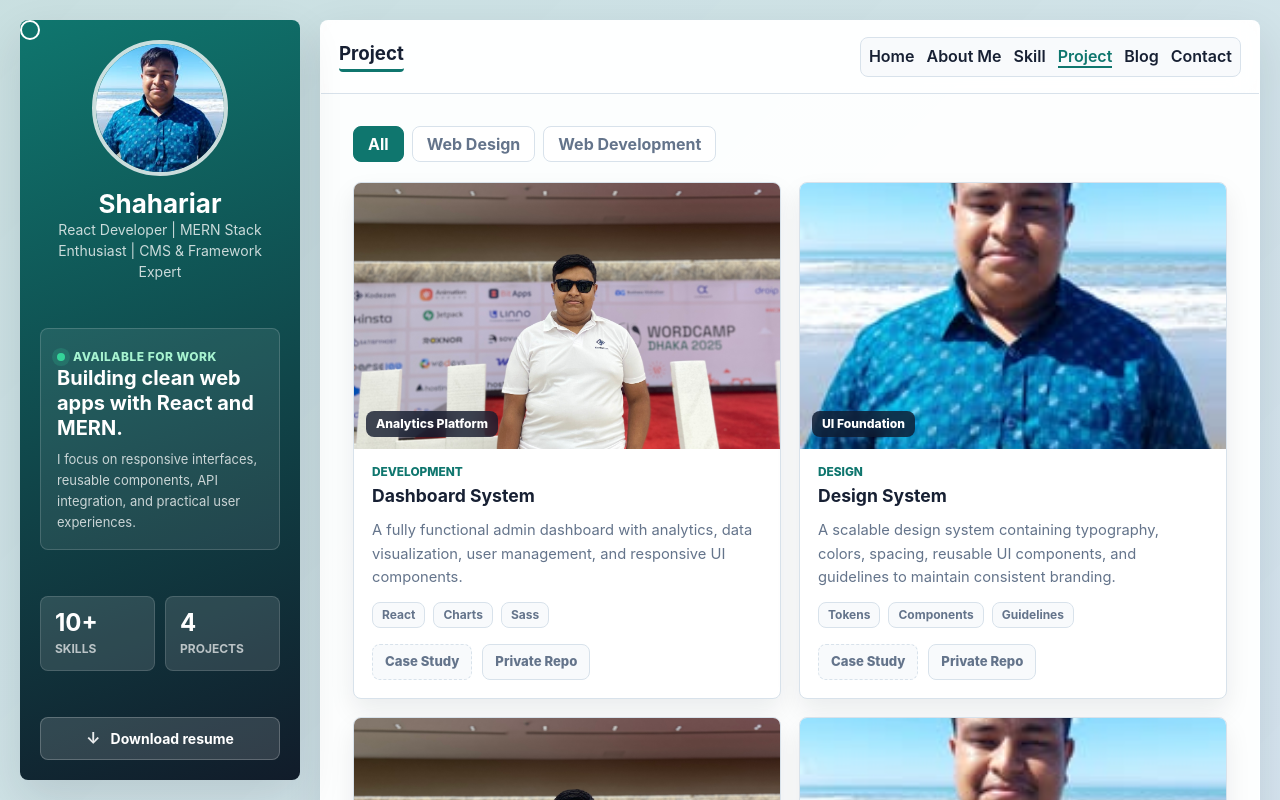
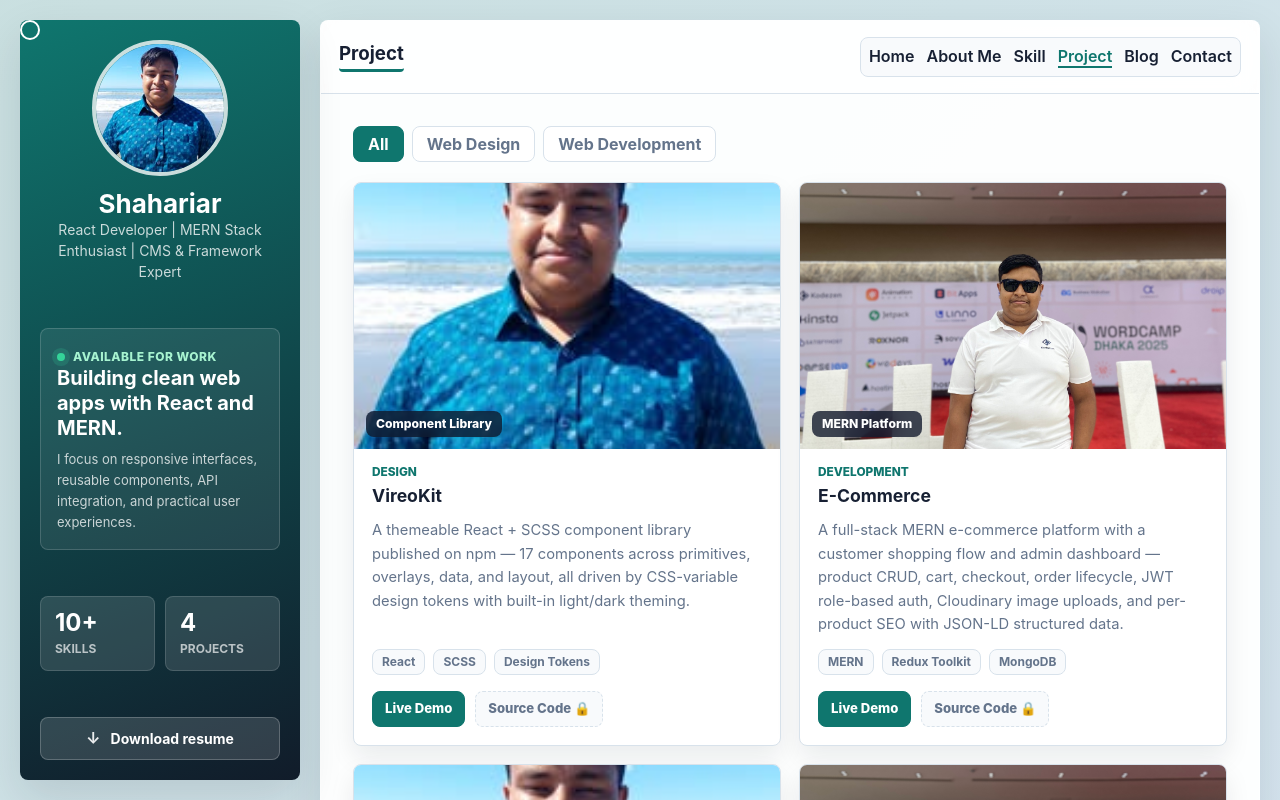
Before and after one commit to shahariar270/Prortfolio-2.0, a React (Vite) app in the folder client/: page /project in a window 1280 px wide. Shown: the top 800 px of the page. Built offline with nearby package versions, Linux system fonts and the light colour scheme; no server answers.

Commit message:
update project details and modify source code link display

```diff
--- a/client/src/Pages/Project/helper.jsx
+++ b/client/src/Pages/Project/helper.jsx
@@ -18,24 +18,24 @@ export const menuArray = [
 
 export const projectArray = [
     {
-        label: 'Dashboard System',
-        category: 'development',
-        type: 'Analytics Platform',
-        description: 'A fully functional admin dashboard with analytics, data visualization, user management, and responsive UI components.',
-        technologies: ['React', 'Charts', 'Sass'],
-        liveDemo: '',
-        link: '',
-        image: thumbCode,
+        label: 'VireoKit',
+        category: 'design',
+        type: 'Component Library',
+        description: 'A themeable React + SCSS component library published on npm — 17 components across primitives, overlays, data, and layout, all driven by CSS-variable design tokens with built-in light/dark theming.',
+        technologies: ['React', 'SCSS', 'Design Tokens'],
+        liveDemo: 'https://vireo-kit.vercel.app/',
+        link: 'https://github.com/shahariar270/VireoKit',
+        image: thumbUi,
     },
     {
-        label: 'Design System',
-        category: 'design',
-        type: 'UI Foundation',
-        description: 'A scalable design system containing typography, colors, spacing, reusable UI components, and guidelines to maintain consistent branding.',
-        technologies: ['Tokens', 'Components', 'Guidelines'],
-        liveDemo: '',
-        link: '',
-        image: thumbUi,
+        label: 'E-Commerce',
+        category: 'development',
+        type: 'MERN Platform',
+        description: 'A full-stack MERN e-commerce platform with a customer shopping flow and admin dashboard — product CRUD, cart, checkout, order lifecycle, JWT role-based auth, Cloudinary image uploads, and per-product SEO with JSON-LD structured data.',
+        technologies: ['MERN', 'Redux Toolkit', 'MongoDB'],
+        liveDemo: 'https://e-commerce-rho-three-41.vercel.app/',
+        link: 'https://github.com/shahariar270/E-Commerce',
+        image: thumbCode,
     },
     {
         label: 'WillTube',
@@ -45,7 +45,7 @@ export const projectArray = [
         technologies: ['React', 'API', 'Node'],
         liveDemo: '',
         link: '',
-        image: thumbCode,
+        image: thumbUi,
     },
     {
         label: 'Todo',
@@ -55,6 +55,6 @@ export const projectArray = [
         technologies: ['React', 'Local Storage', 'UX'],
         liveDemo: '',
         link: '',
-        image: thumbUi,
+        image: thumbCode,
     },
 ];
--- a/client/src/Pages/Project/index.jsx
+++ b/client/src/Pages/Project/index.jsx
@@ -100,20 +100,12 @@ export const Project = () => {
                     Case Study
                   </span>
                 )}
-                {project.link ? (
-                  <a
-                    className="st-portfolio--project__card-link"
-                    href={project.link}
-                    target="_blank"
-                    rel="noreferrer"
-                  >
-                    Source Code
-                  </a>
-                ) : (
-                  <span className="st-portfolio--project__card-link st-portfolio--project__card-link--muted">
-                    Private Repo
-                  </span>
-                )}
+                <span
+                  className="st-portfolio--project__card-link st-portfolio--project__card-link--disabled"
+                  aria-disabled="true"
+                >
+                  Source Code 🔒
+                </span>
               </div>
             </div>
           </article>
```
